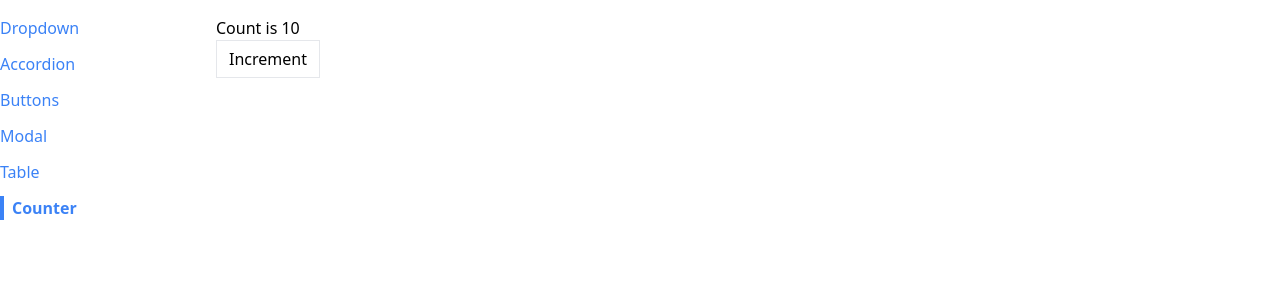
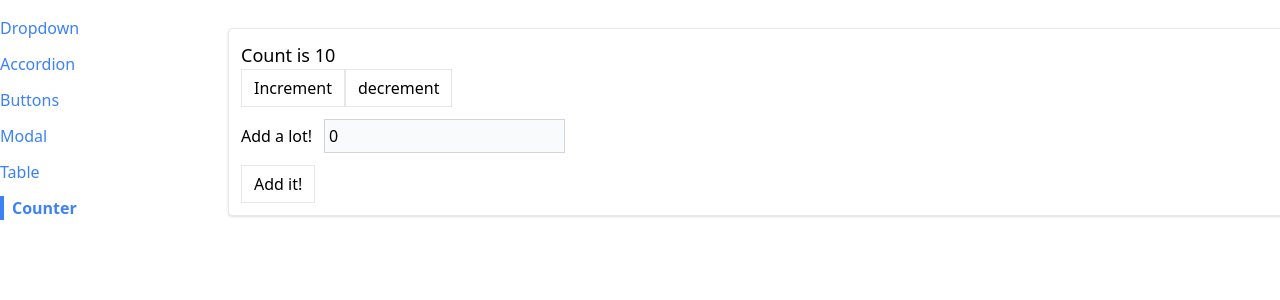
Before and after one commit to tahanyAli/components, a React (Create React App) app: page /counter in a window 1280 px wide. Shown: the top 300 px of the page. Built offline with nearby package versions, Linux system fonts and the light colour scheme.

Commit message:
feat: adding reducer for counter using if

```diff
--- a/src/pages/CounterPage.js
+++ b/src/pages/CounterPage.js
@@ -1,14 +1,88 @@
-import React from "react";
+// import React, { useState } from "react";
+import React, { useReducer } from "react";
 import Button from "../Button";
-import useCounter from "../hooks/use-counter";
+import Panel from "../Panel";
+// import useCounter from "../hooks/use-counter";
+const INCREMENT_COUNT = 'increment';
+const DECREMENT_COUNT = 'decrement';
+const SET_VALUE_TO_ADD = 'change-value';
 
+const reducer = (state, action) => {
+  if (action.type === INCREMENT_COUNT) {
+    return {
+      ...state,
+      count: state.count + 1,
+    };
+  }
+  if (action.type === DECREMENT_COUNT) {
+    return {
+      ...state,
+      count: state.count - 1,
+    };
+  }
+
+  if (action.type === SET_VALUE_TO_ADD) {
+    return {
+      ...state,
+      valueToAdd: action.payload,
+    };
+  }
+  return state;
+};
 function CounterPage({ initialCount }) {
-  const {count, increment} = useCounter(initialCount);
+  // const {count, increment} = useCounter(initialCount);
+  // const [count, setCount] = useState(initialCount);
+  // const [valueToAdd, setValueToAdd] = useState(0);
+
+  const [state, dispatch] = useReducer(reducer, {
+    count: initialCount,
+    valueToAdd: 0,
+  });
+
+  const increment = () => {
+    // setCount(count + 1);
+    dispatch({
+      type: INCREMENT_COUNT,
+    });
+  };
+  const decrement = () => {
+    // setCount(count - 1);
+    dispatch({
+      type: DECREMENT_COUNT,
+    });
+  };
+  const handleChange = (event) => {
+    const value = parseInt(event.target.value) || 0;
+    // setValueToAdd(value)
+    console.log(value);
+    dispatch({
+      type: SET_VALUE_TO_ADD,
+      payload: value,
+    });
+  };
+  const handleSubmit = (event) => {
+    event.preventDefault();
+    // setCount(count + valueToAdd);
+    // setValueToAdd(0);
+  };
   return (
-    <div>
-      <h1>Count is {count}</h1>
-      <Button onClick={increment}>Increment</Button>
-    </div>
+    <Panel className="m-3">
+      <h1 className="text-lg">Count is {state.count}</h1>
+      <div className="flex flex-row">
+        <Button onClick={increment}>Increment</Button>
+        <Button onClick={decrement}>decrement</Button>
+      </div>
+      <form onSubmit={handleSubmit}>
+        <label>Add a lot!</label>
+        <input
+          value={state.valueToAdd}
+          onChange={handleChange}
+          type="number"
+          className="p-1 m-3 bg-gray-50 border border-gray-300"
+        />
+        <Button>Add it!</Button>
+      </form>
+    </Panel>
   );
 }
 
```
